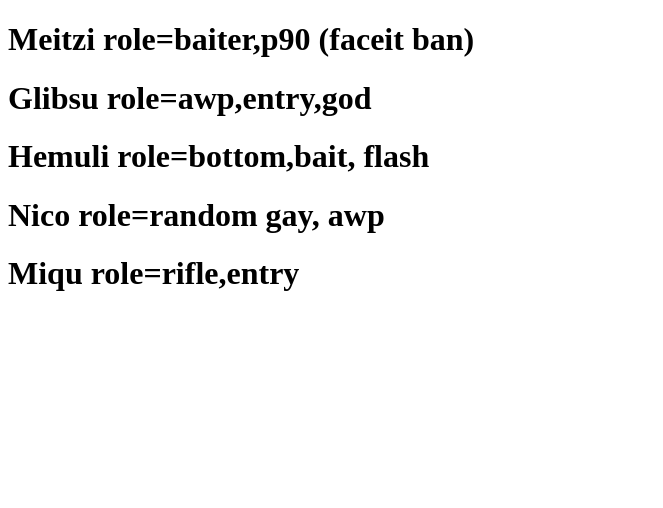
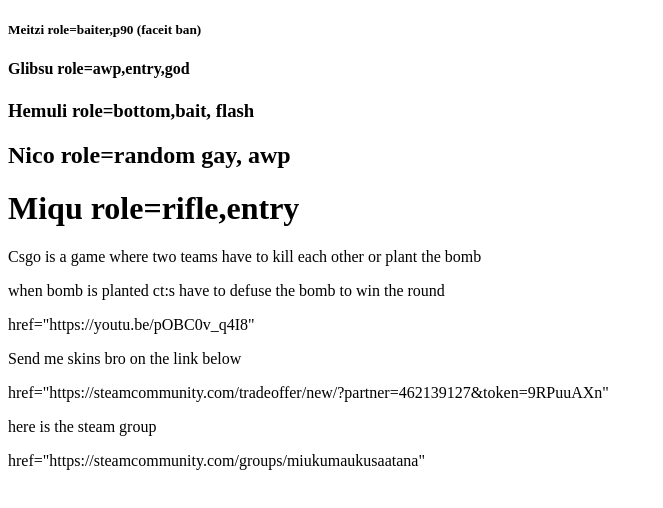
Before and after one commit to Nico-on/Nico, a plain HTML site: page index.html in a window 1280 px wide. Shown: the whole page, without its empty margins (0-663 px from the left). Drawn offline with Linux system fonts and the light colour scheme.

Commit message:
Update index.html

```diff
--- a/index.html
+++ b/index.html
@@ -5,10 +5,29 @@
     </head>
     <body>
         <!--Heading-->
-        <h1>Meitzi role=baiter,p90 (faceit ban)</h1>
-        <h1>Glibsu role=awp,entry,god</h1>
-        <h1>Hemuli role=bottom,bait, flash</h1>
-        <h1>Nico role=random gay, awp</h1>
+        <h5>Meitzi role=baiter,p90 (faceit ban)</h5>
+        <h4>Glibsu role=awp,entry,god</h4>
+        <h3>Hemuli role=bottom,bait, flash</h3>
+        <h2>Nico role=random gay, awp</h2>
         <h1>Miqu role=rifle,entry</h1>
+        <!-- paragraph -->
+        <p>
+            Csgo is a game where two teams have to kill each other or plant the bomb
+        </p>
+        <!-- paragraph -->
+        when bomb is planted ct:s have to defuse the bomb to win the round
+        <p>
+        <a>href="https://youtu.be/pOBC0v_q4I8"</a>
+        </p>
+        <!-- paragraph -->
+        Send me skins bro on the link below
+        <p>
+         <a>href="https://steamcommunity.com/tradeoffer/new/?partner=462139127&token=9RPuuAXn"</a>
+         </p>
+         <!-- paragraph -->
+         here is the steam group
+         <p>
+        <a>href="https://steamcommunity.com/groups/miukumaukusaatana"</a>
+         </p>
     </body>
 </html>
```
